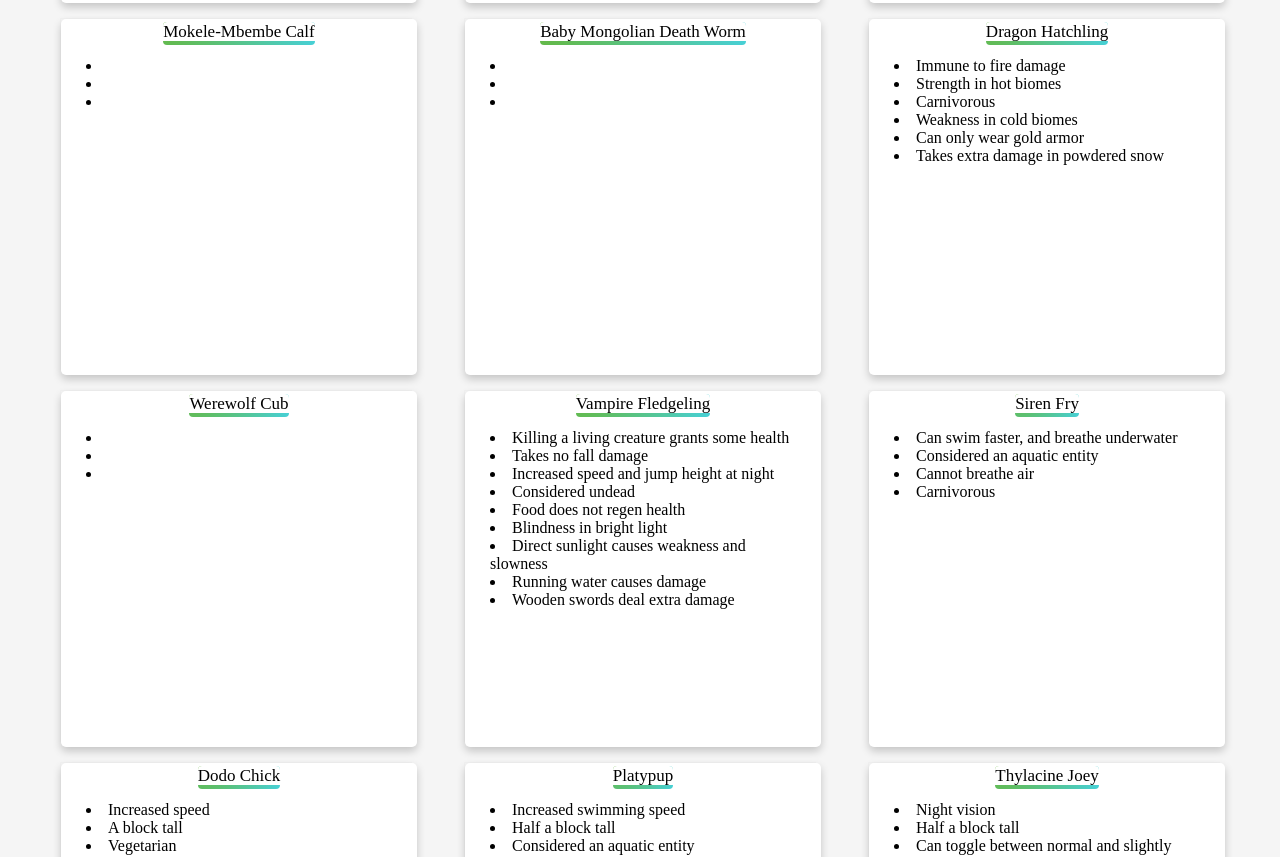
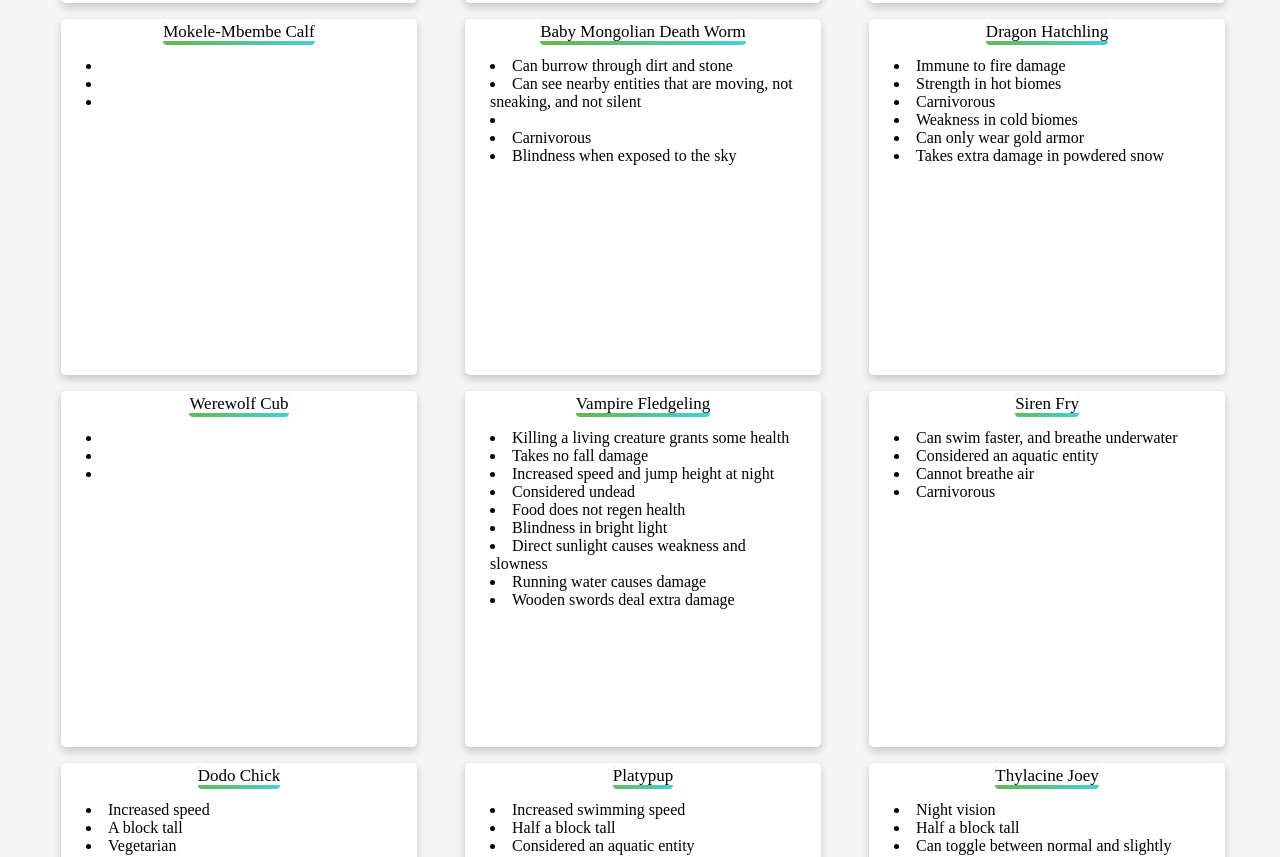
Before and after one commit to synfy/metamorphosis-raf, a plain HTML site: page docs/index.html in a window 1280 px wide. Shown: the part 1160-2017 px from the top of the page. Drawn offline with Linux system fonts and the light colour scheme.

Commit message:
Finishing worm

```diff
--- a/docs/index.html
+++ b/docs/index.html
@@ -195,9 +195,11 @@
               <span class="originName">Baby Mongolian Death Worm</span>
               <div style="text-align: left;">
                 <ul>
-                  <li class="positive"></li>
+                  <li class="positive">Can burrow through dirt and stone</li>
+                  <li class="positive">Can see nearby entities that are moving, not sneaking, and not silent</li>
                   <li class="neutral"></li>
-                  <li class="negative"></li>
+                  <li class="negative">Carnivorous</li>
+                  <li class="negative">Blindness when exposed to the sky</li>
                 </ul>
               </div>
             </div>
@@ -205,9 +207,12 @@
               <span class="originName">Mongolian Death Worm</span>
               <div style="text-align: left;">
                 <ul>
-                  <li class="positive"></li>
+                  <li class="positive">Can burrow through dirt and stone</li>
+                  <li class="positive">Can see nearby entities that are moving, not sneaking, and not silent</li>
+                  <li class="positive">Can poison entities you attack</li>
                   <li class="neutral"></li>
-                  <li class="negative"></li>
+                  <li class="negative">Carnivorous</li>
+                  <li class="negative">Blindness when exposed to the sky</li>
                 </ul>
               </div>
             </div>
```
